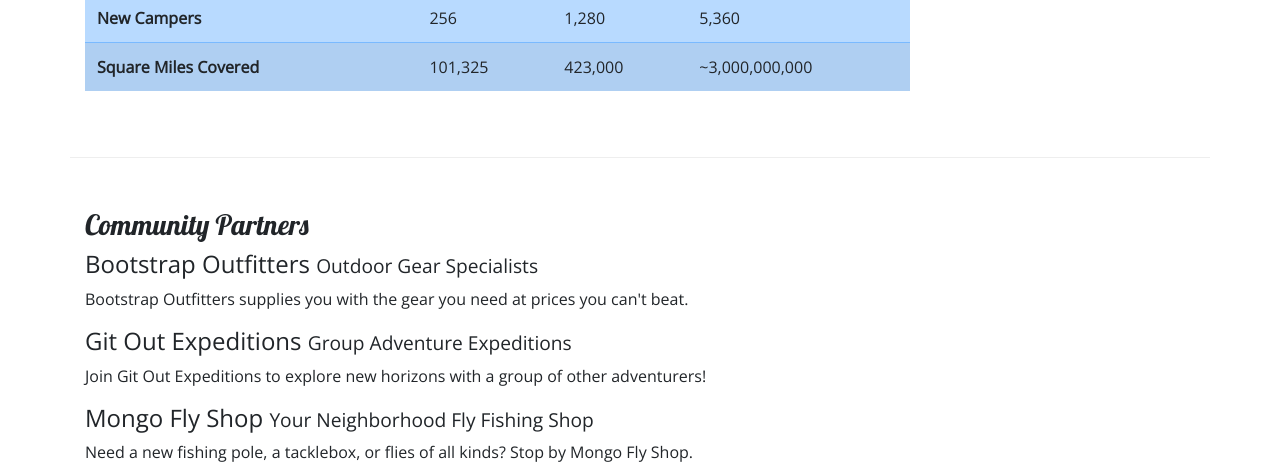
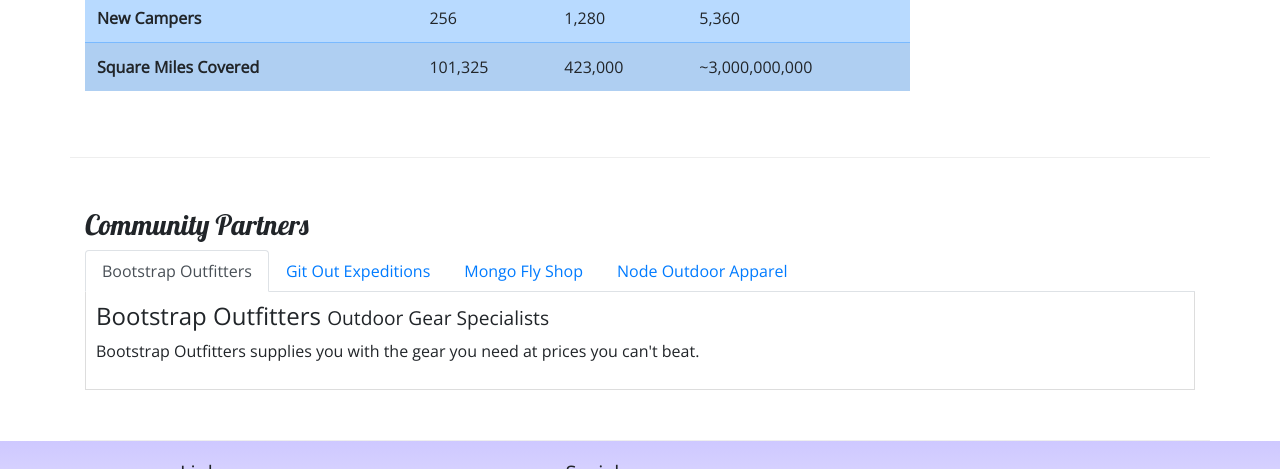
Before and after one commit to gelo650/nucampProject1, a website: page aboutus.html in a window 1280 px wide. Shown: the part 1031-1500 px from the top of the page. Drawn offline with nearby package versions, Linux system fonts and the light colour scheme.

Commit message:
Week 3 Tabs

```diff
--- a/aboutus.html
+++ b/aboutus.html
@@ -161,19 +161,41 @@
             <div class="row row-content">
                 <div class="col-12">
                     <h3>Community Partners</h3>
-                    <h4>Bootstrap Outfitters <small>Outdoor Gear Specialists</small></h4>
-                    <p class="d-none, d-sm-block">Bootstrap Outfitters supplies you with the gear you need at prices you
-                        can't beat.</p>
-                    <h4>Git Out Expeditions <small>Group Adventure Expeditions</small></h4>
-                    <p class="d-none, d-sm-block">Join Git Out Expeditions to explore new horizons with a group of other
-                        adventurers!</p>
-                    <h4>Mongo Fly Shop <small>Your Neighborhood Fly Fishing Shop</small></h4>
-                    <p class="d-none, d-sm-block">Need a new fishing pole, a tacklebox, or flies of all kinds? Stop by
-                        Mongo Fly Shop.</p>
-                    <h4>Node Outdoor Apparel <small>Outdoor Clothes & Shoes</small></h4>
-                    <p class="d-none, d-sm-block">From polar fleeces to swimsuits, hiking boots to waders, a visit to
-                        Node will be sure to get you
-                        covered.</p>
+
+                    <ul class="nav nav-tabs">
+                        <li class="nav-item">
+                            <a class="nav-link active" href="#bootstrap" role="tab" data-toggle="tab">Bootstrap Outfitters</a>
+                        </li>
+                        <li class="nav-item">
+                            <a class="nav-link" href="#git" role="tab" data-toggle="tab">Git Out Expeditions</a>
+                        </li>
+                        <li class="nav-item">
+                            <a class="nav-link" href="#mongo" role="tab" data-toggle="tab">Mongo Fly Shop</a>
+                        </li>
+                        <li class="nav-item">
+                            <a class="nav-link" href="#node" role="tab" data-toggle="tab">Node Outdoor Apparel</a>
+                        </li>
+                    </ul>
+
+                    <div class="tab-content">
+                        <div role="tabpanel" class="tab-pane fade show active" id="bootstrap">
+                            <h4>Bootstrap Outfitters <small>Outdoor Gear Specialists</small></h4>
+                            <p class="d-none d-sm-block">Bootstrap Outfitters supplies you with the gear you need at prices you can't beat.</p>
+                        </div>
+                        <div role="tabpanel" class="tab-pane fade" id="git">
+                            <h4>Git Out Expeditions <small>Group Adventure Expeditions</small></h4>
+                            <p class="d-none d-sm-block">Join Git Out Expeditions to explore new horizons with a group of other adventurers!</p>
+                        </div>
+                        <div role="tabpanel" class="tab-pane fade" id="mongo">
+                            <h4>Mongo Fly Shop <small>Your Neighborhood Fly Fishing Shop.</small></h4>
+                            <p class="d-none d-sm-block">Need a new fishing pole, a tacklebox, or flies of all kinds? Stop by Mongo Fly Shop.</p>
+                        </div>
+                        <div role="tabpanel" class="tab-pane fade" id="node">
+                            <h4>Node Outdoor Apparel <small>Outdoor Clothes & Shoes</small></h4>
+                            <p class="d-none d-sm-block">From polar fleeces to swimsuits, hiking boots to waders, a visit to Node will be sure to get you covered.</p>
+                        </div>
+                    </div>
+
                 </div>
             </div>
         </div>
--- a/css/styles.css
+++ b/css/styles.css
@@ -37,3 +37,9 @@
 .navbar {
 	background-color: #901cad;
 }
+
+.tab-content {
+	border: 1px solid #ddd;
+	border-top: none;
+	padding: 10px;
+}
```
